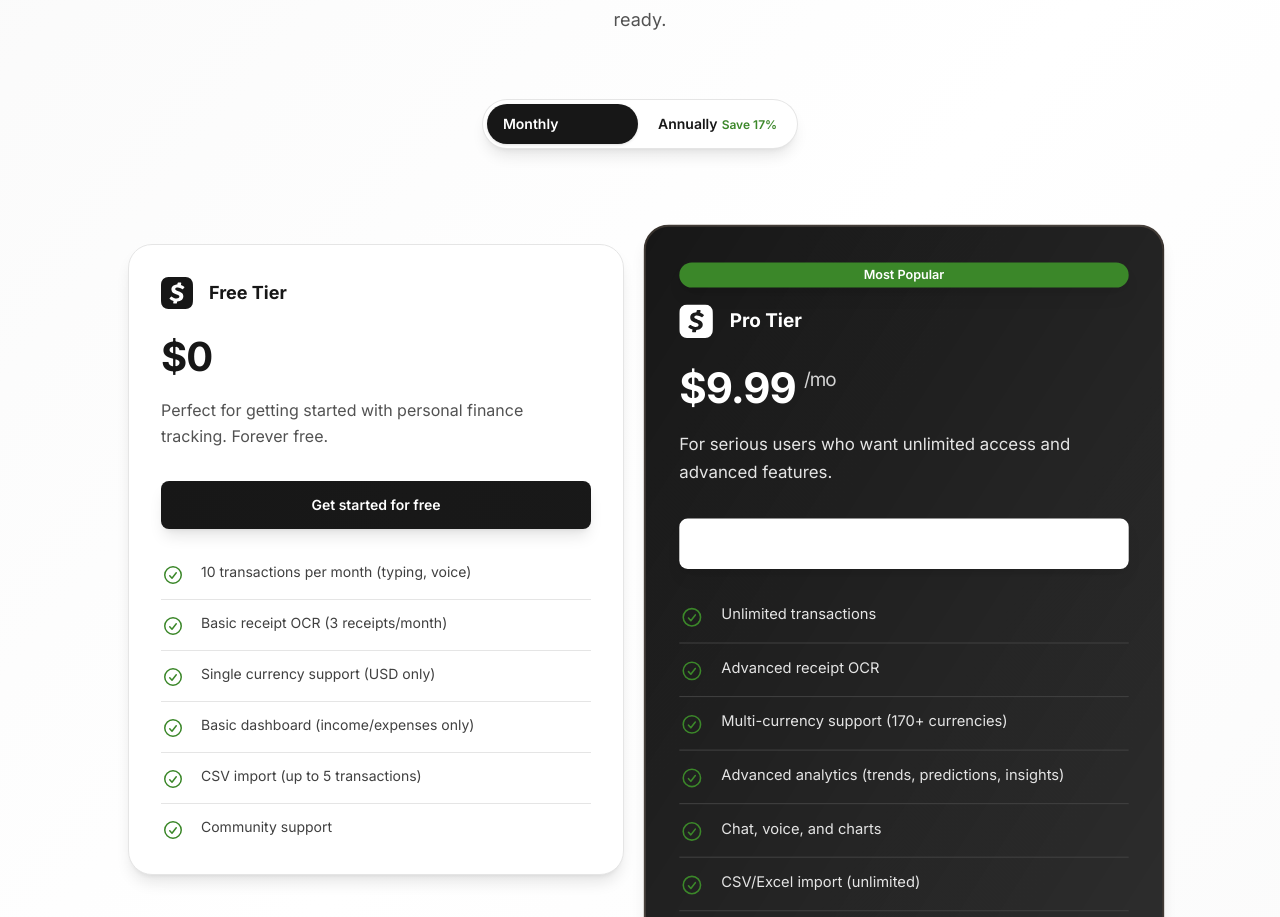
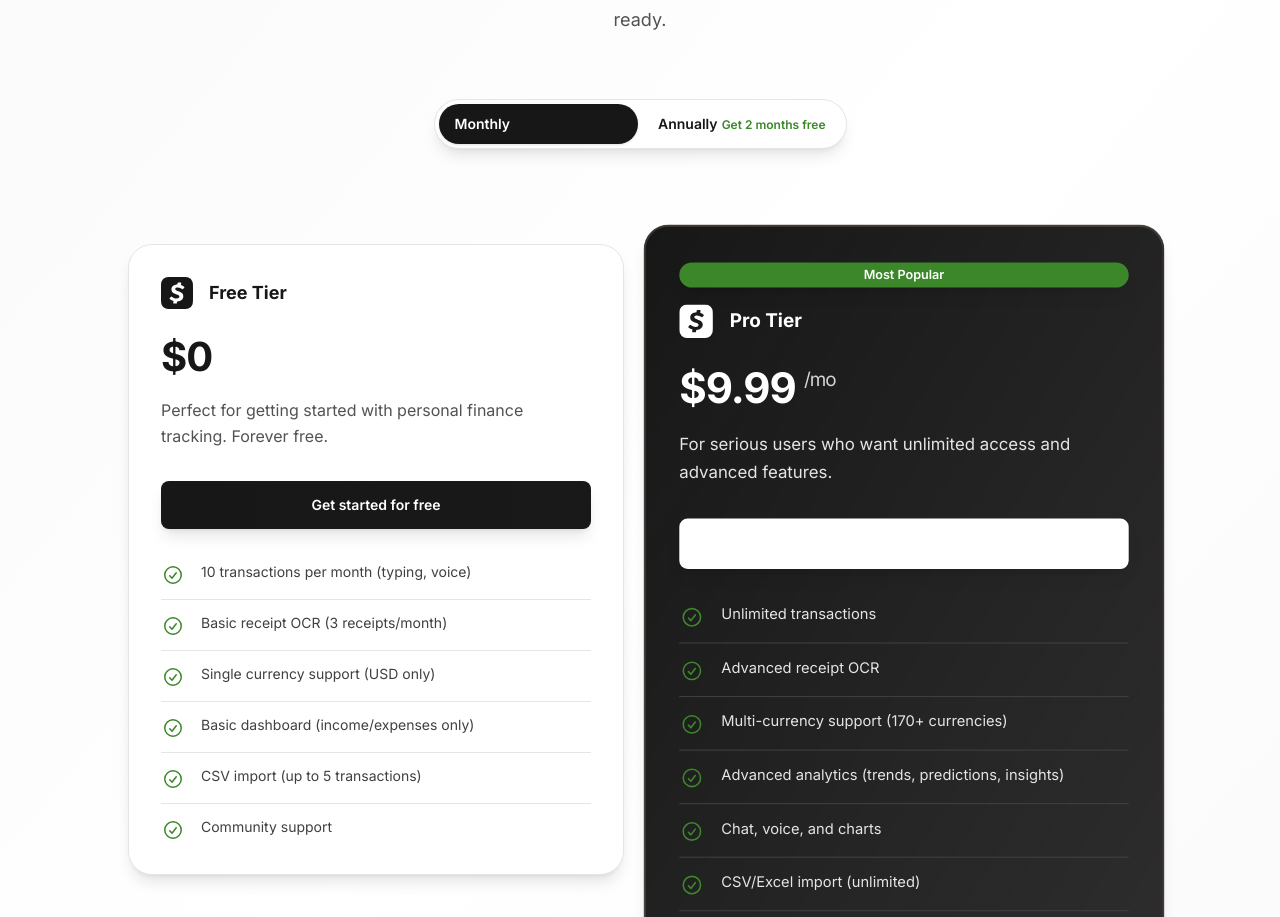
Before and after one commit to coindmind-ai/coinmind-landing, a Next.js app: page / in a window 1280 px wide. Shown: the part 6090-7007 px from the top of the page. Built offline with nearby package versions, Linux system fonts and the light colour scheme.

Commit message:
Update annual pricing message in Pricing component to reflect promotional offer of 2 months free instead of 17% savings.

```diff
--- a/src/components/Pricing.tsx
+++ b/src/components/Pricing.tsx
@@ -278,7 +278,7 @@ export function Pricing() {
               }
             >
               Annually
-              <span className="ml-1 text-xs text-coinmind-income">Save 17%</span>
+              <span className="ml-1 text-xs text-coinmind-income">Get 2 months free</span>
             </Radio>
           </RadioGroup>
         </div>
```
